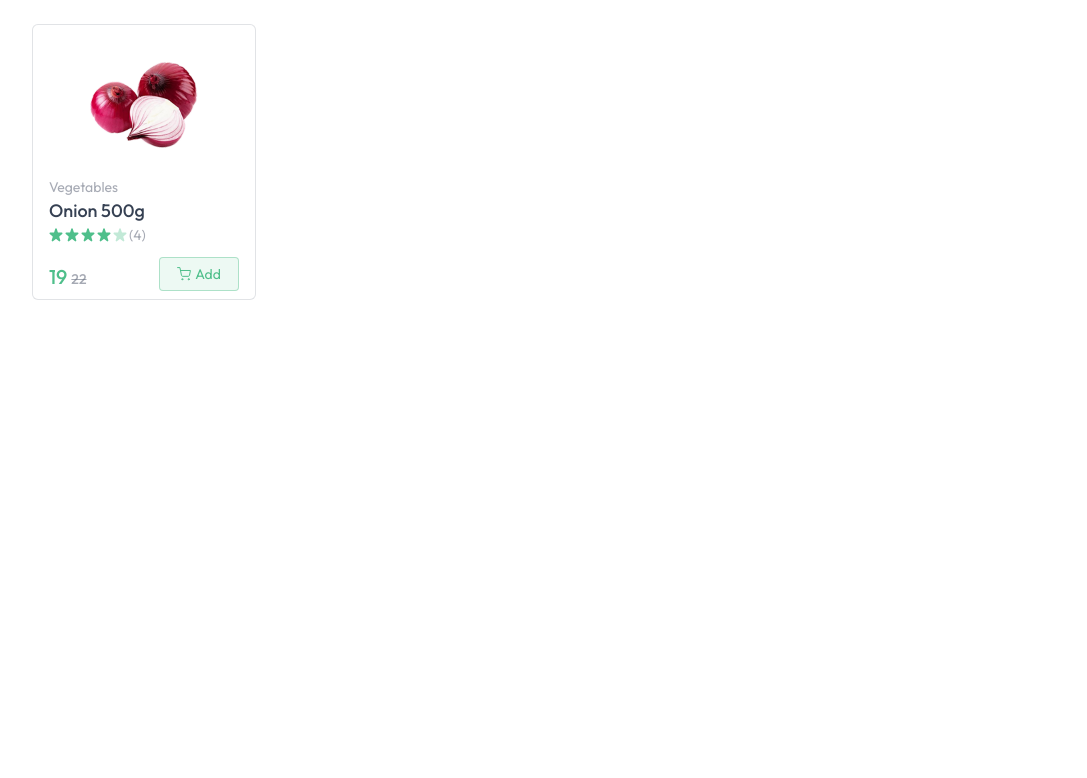
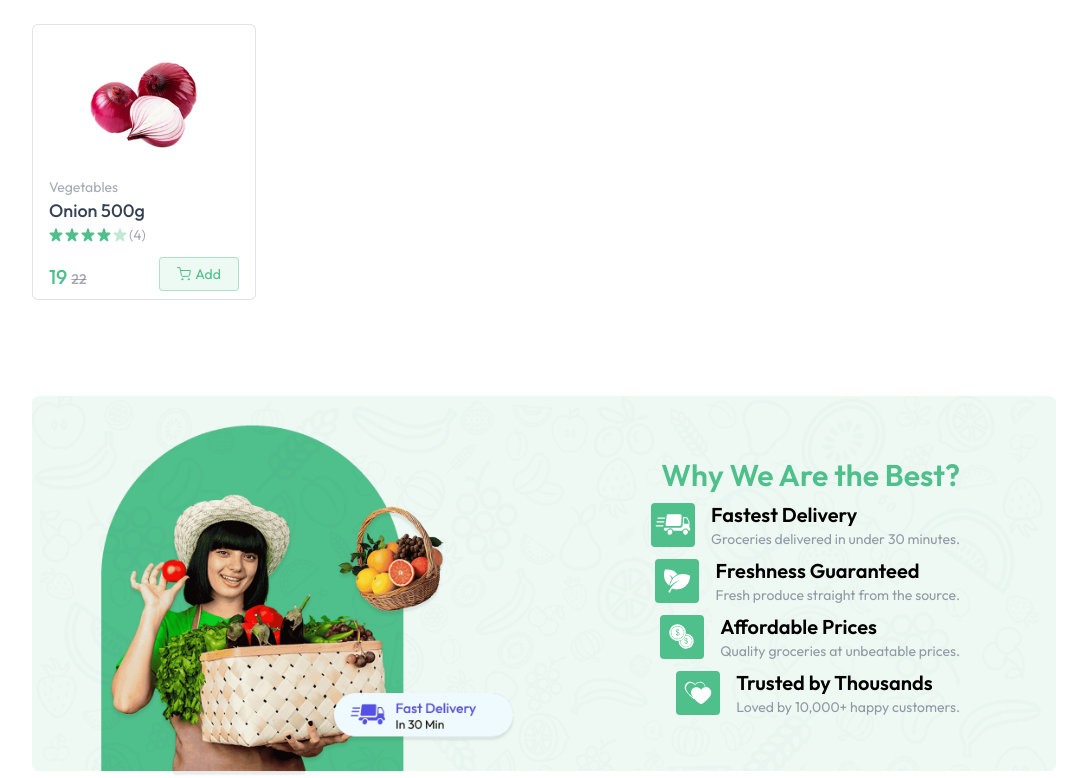
Before and after one commit to Warano02/Greencard_front, a React (Vite) app: page / in a window 1280 px wide. Shown: the part 1208-1986 px from the top of the page, without its empty margins (96-1183 px from the left). Before the commit the page ends 1508 px from the top, so only its background shows below. Built offline with nearby package versions, Linux system fonts and the light colour scheme.

Commit message:
Bottom banner

```diff
--- /dev/null
+++ b/src/components/BottomBanner.jsx
@@ -0,0 +1,28 @@
+import React from 'react'
+import { assets, features } from '../assets/assets'
+
+function BottomBanner() {
+    return (
+        <div className='relative mt-24'>
+            <img src={assets.bottom_banner_image} alt="Banner" className='w-full hidden md:block' />
+            <img src={assets.bottom_banner_image_sm} alt="Banner" className='w-full md:hidden' />
+
+            <div className='absolute inset-0 flex flex-col items-center md:items-end md:justify-center pt-16 md:pt-0 md:pr-24'>
+                <div>
+                    <h1 className='text-2xl md:text-3xl font-semibold text-primary md-6'>Why We Are the Best?</h1>
+                </div>
+                {features.map((feature, index) => (
+                    <div key={index} className='flex items-center gap-4 mt-2'>
+                        <img src={feature.icon} alt={feature.title} className='md:w-11 w-9' />
+                        <div>
+                            <h3 className='text-lg md:text-xl font-semibold'>{feature.title} </h3>
+                            <p className='text-gray-500/70 text-xs md:text-sm'>{feature.description}</p>
+                        </div>
+                    </div>
+                ))}
+            </div>
+        </div>
+    )
+}
+
+export default BottomBanner
--- a/src/pages/Home.jsx
+++ b/src/pages/Home.jsx
@@ -2,6 +2,7 @@
 import MainBanner from '../components/MainBanner'
 import Categories from '../components/Categories'
 import BestSeller from '../components/BestSeller'
+import BottomBanner from '../components/BottomBanner'
 
 function Home() {
     return (
@@ -9,6 +10,7 @@
             <MainBanner />
             <Categories/>
             <BestSeller/>
+            <BottomBanner/>
         </div>
     )
 }
```
